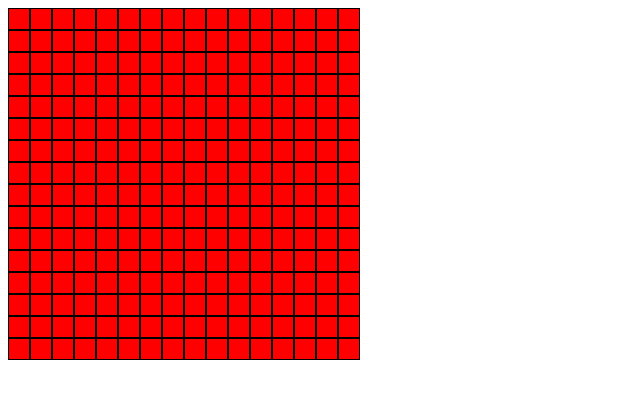
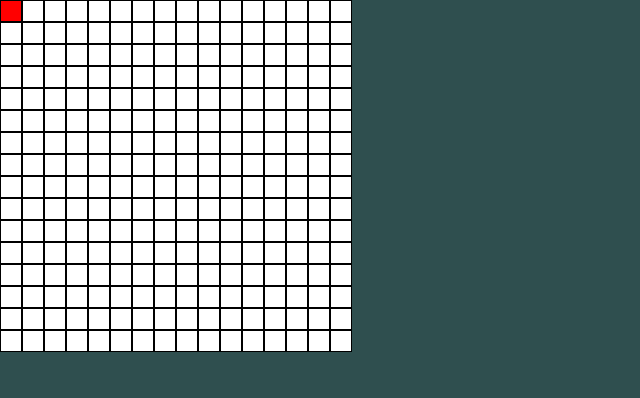
Before and after one commit to rajat4984/Etch-a-sketch, a plain HTML site: page index.html in a window 1280 px wide. Shown: the whole page, without its empty margins (0-640 px from the left). Drawn offline with Linux system fonts and the light colour scheme.

Commit message:
hover effect feature done

```diff
--- a/app.js
+++ b/app.js
@@ -1,22 +1,30 @@
 let container = document.querySelector(".container");
 let i = 0;
 
-const createGrid = () =>{
-    let i = 0
-    let divContainer = document.createElement("div")
+function handleDivHover(e) {
+    console.log(e.target)
+    e.target.style.backgroundColor = "red";
+}
+
+const createGrid = () => {
+  let i = 0;
+  let divContainer = document.createElement("div");
+  divContainer.classList.add("div-container");
   while (i < 16) {
     let squareDivs = document.createElement("div");
+    squareDivs.classList.add("square-div");
     squareDivs.style.width = "20px";
     squareDivs.style.height = "20px";
-        squareDivs.style.backgroundColor = "red";
-        squareDivs.style.border = "1px solid black"
-        divContainer.appendChild(squareDivs)
+    squareDivs.style.backgroundColor = "white";
+    squareDivs.style.border = "1px solid black";
+    squareDivs.addEventListener("mouseover", handleDivHover);
+    divContainer.appendChild(squareDivs);
     container.appendChild(divContainer);
     i++;
   }
-}
+};
 
-while(i<16){
-    createGrid()
+while (i < 16) {
+  createGrid();
   i++;
 }
--- a/index.html
+++ b/index.html
@@ -9,7 +9,7 @@
     <title>Etch a Sketch</title>
 </head>
 <body>
-    <div style="display: flex;" class="container">
+    <div class="container">
 
     </div>
 </body>
--- a/style.css
+++ b/style.css
@@ -0,0 +1,14 @@
+*{
+    margin: 0;
+    padding: 0;
+    background-color: darkslategrey;
+}
+
+.container{
+    display: flex;
+}
+
+.square-div{
+    transition: .3s;
+    cursor: pointer;
+}
```
Lines whose indentation alone changed are shown as unchanged.
